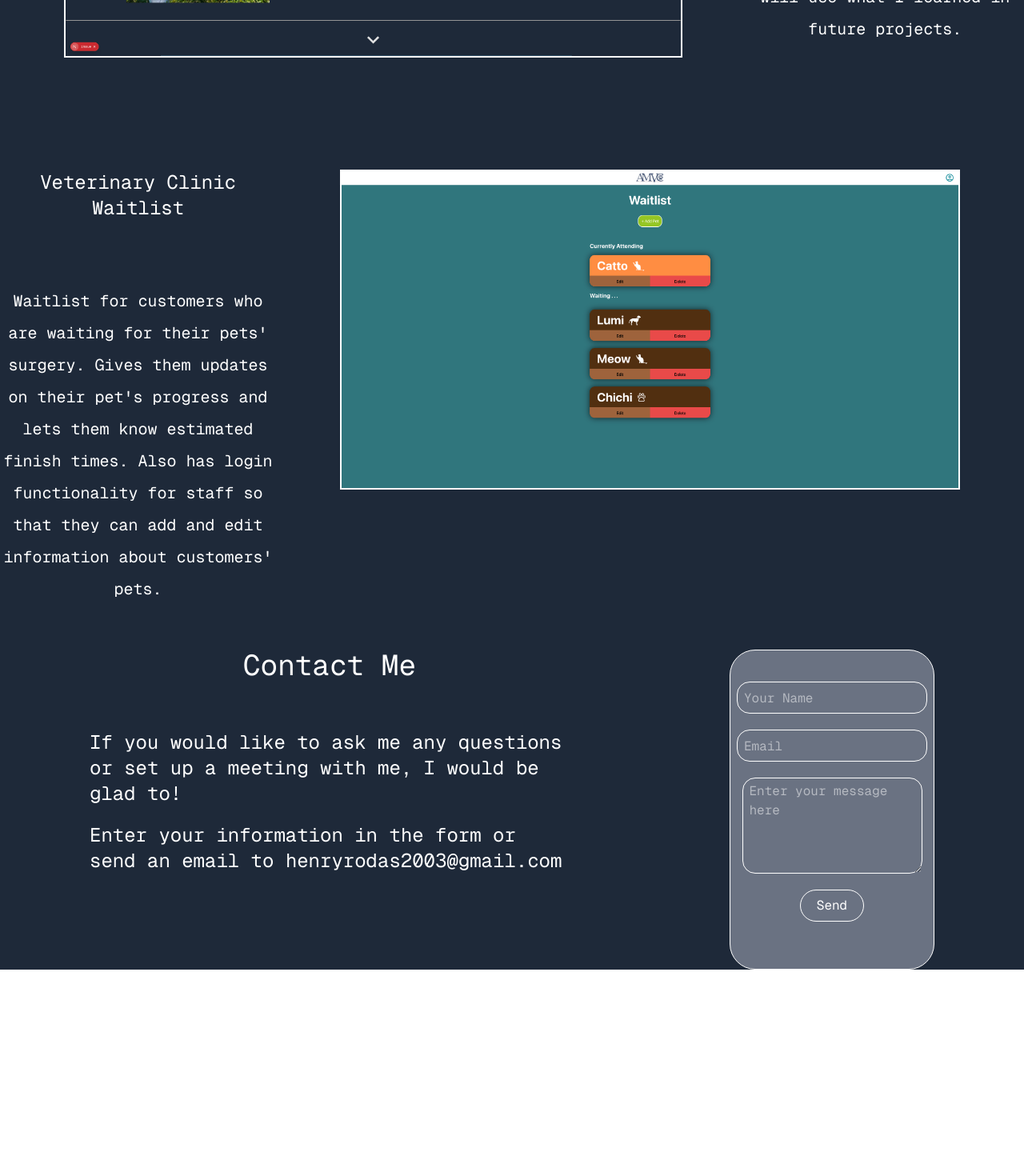
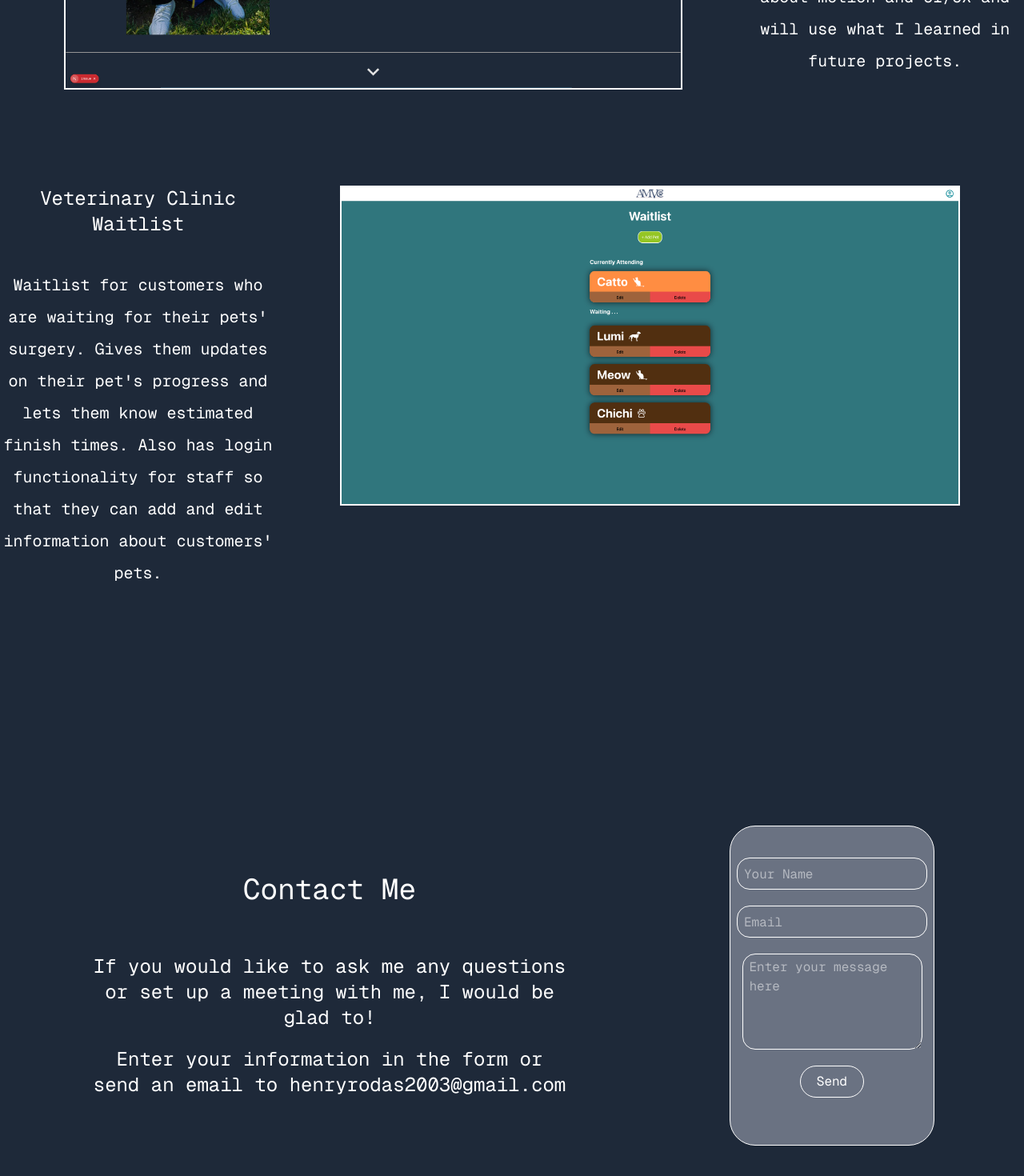
Before and after one commit to henryr2003/portfolioMain, a Next.js app: page / in a window 1280 px wide. Shown: the part 1208-2678 px from the top of the page at 80% size. Before the commit the page ends 2420 px from the top, so only its background shows below. Built offline with nearby package versions, Linux system fonts and the light colour scheme.

Commit message:
fixed contact component to work for mobile

```diff
--- a/src/app/components/Header.js
+++ b/src/app/components/Header.js
@@ -24,7 +24,7 @@ export default function Header({ handleScroll }) {
 
     return (
         <>
-            <header className="w-full h-[1800px] bg-gray-800 flex flex-col justify-start  md:justify-center md:h-[100vh] ">
+            <header className="w-full h-[1550px] bg-gray-800 flex flex-col justify-start  md:justify-center md:h-[100vh] ">
                 <motion.div
                     className="border-1 h-1 w-1 bg-white"
                     initial={{
@@ -46,7 +46,7 @@ export default function Header({ handleScroll }) {
                         padding: "0px",
                     }}
                     animate={{
-                        height: isMobile ? "200%" : "100%",
+                        height: isMobile ? "auto" : "100%",
                         padding: "50px",
                     }}
                     transition={{
@@ -133,7 +133,7 @@ export default function Header({ handleScroll }) {
                         />
 
                         <motion.div
-                            className=" flex flex-col items-center gap-15 text-white font-mono text-2xl pt-25 lg:w-[auto] 3xl:gap-25"
+                            className=" flex flex-col items-center gap-15 text-white font-mono text-2xl pt-15 md:pt-25 lg:w-[auto] 3xl:gap-25"
                             initial={{
                                 x: "1000px",
                             }}
@@ -144,6 +144,11 @@ export default function Header({ handleScroll }) {
                                 x: { delay: 2, duration: 2, ease: "easeInOut" },
                             }}
                         >
+                            {isMobile && <h2 className=" w-auto md:w-[65%] 3xl:w-[55%]">
+                                {" "}
+                                I am an ambitious front-end developer who loves
+                                to make things look nice and make things work.
+                            </h2>}
                             <div className="flex gap-15 text-black ">
                                 <a
                                     href="https://github.com/henryr2003"
@@ -176,11 +181,13 @@ export default function Header({ handleScroll }) {
                                     />
                                 </a>
                             </div>
-                            <h2 className=" w-auto md:w-[65%] 3xl:w-[55%]">
+
+                            {!isMobile && <h2 className=" w-auto md:w-[65%] 3xl:w-[55%]">
                                 {" "}
                                 I am an ambitious front-end developer who loves
                                 to make things look nice and make things work.
-                            </h2>
+                            </h2>}
+
 
 
 
--- a/src/app/components/Projects.js
+++ b/src/app/components/Projects.js
@@ -14,7 +14,7 @@ export default function Projects({ projectRef }) {
         <>
             <main
                 ref={projectRef}
-                className="w-full h-auto relative overflow-hidden flex flex-col gap-15 pb-50 items-center sm:items-start bg-gray-800 font-mono 3xl:gap-[32px] "
+                className="w-full h-auto pt-10 relative overflow-hidden flex flex-col gap-10 md:pb-50 items-center sm:items-start bg-gray-800 font-mono 3xl:gap-[32px] "
             >
 
 
@@ -32,7 +32,7 @@ export default function Projects({ projectRef }) {
                         default: { duration: 1.5, ease: "easeInOut" },
                     }}
                     viewport={{
-                        amount: 0.3,
+                        amount: 0.2,
                         once: true,
                     }}
                 >
@@ -46,7 +46,7 @@ export default function Projects({ projectRef }) {
                         <Image
                         alt="Image of this portfolio website"
                         src={portfolioPic}
-                        className="w-auto h-[600px] border-2 border-white md:h-[400px] 3xl:h-[600px]  "
+                        className="w-auto h-[200px] border-2 border-white md:h-[400px] 3xl:h-[600px]  "
                         />
 
 
@@ -88,7 +88,7 @@ export default function Projects({ projectRef }) {
                     }}
                 >
                     <div className=" w-[90%] text-center h-auto  text-white md:w-[600px] md:h-[400px] 3xl:h-[600px]  ">
-                        <h3 className="text-md  mb-20 md:text-2xl 3xl:text-4xl">
+                        <h3 className="text-md  mb-10 md:text-2xl 3xl:text-4xl">
 
                             Veterinary Clinic Waitlist
                         </h3>
@@ -106,7 +106,7 @@ export default function Projects({ projectRef }) {
                     <Image
                         alt="Image of veterinary website"
                         src={vet}
-                        className="w-auto h-[600px] border-2 border-white md:h-[400px] 3xl:h-[600px] "
+                        className="w-auto h-[200px] border-2 border-white md:h-[400px] 3xl:h-[600px] "
                     />
                 </motion.div>
             </main>
--- a/src/app/page.js
+++ b/src/app/page.js
@@ -95,18 +95,18 @@ export default function Home() {
 
             <Projects projectRef={projectRef} />
 
-            <footer className="w-full h-[50vh] bg-gray-800 text-white font-mono flex justify-center gap-50">
-                <div className="w-[600px]">
+            <footer className="w-full h-[100vh] items-center bg-gray-800 text-white font-mono flex flex-col md:flex-row justify-center gap-10 md:gap-50">
+                <div className="  w-90 md:w-[600px] text-center">
                     <h2 className=" flex justify-center text-4xl mb-15">
                         {" "}
                         Contact Me{" "}
                     </h2>
-                    <h3 className="text-2xl mb-5">
+                    <h3 className=" text-lg md:text-2xl mb-5">
                         {" "}
                         If you would like to ask me any questions or set up a
                         meeting with me, I would be glad to!
                     </h3>
-                    <h3 className="text-2xl">
+                    <h3 className="text-lg md:text-2xl">
                         Enter your information in the form or send an email to
                         henryrodas2003@gmail.com
                     </h3>
@@ -114,7 +114,7 @@ export default function Home() {
 
                 <form
                     onSubmit={handleSubmit}
-                    className="w-[20%] h-[400px] flex flex-col justify-center items-center gap-5 border-1 border-white bg-gray-500 rounded-4xl"
+                    className="w-90  md:w-[20%] h-[400px] flex flex-col justify-center items-center gap-5 border-1 border-white bg-gray-500 rounded-4xl"
                     action="https://formspree.io/f/mgvnrogb"
                     method="POST"
                 >
```
